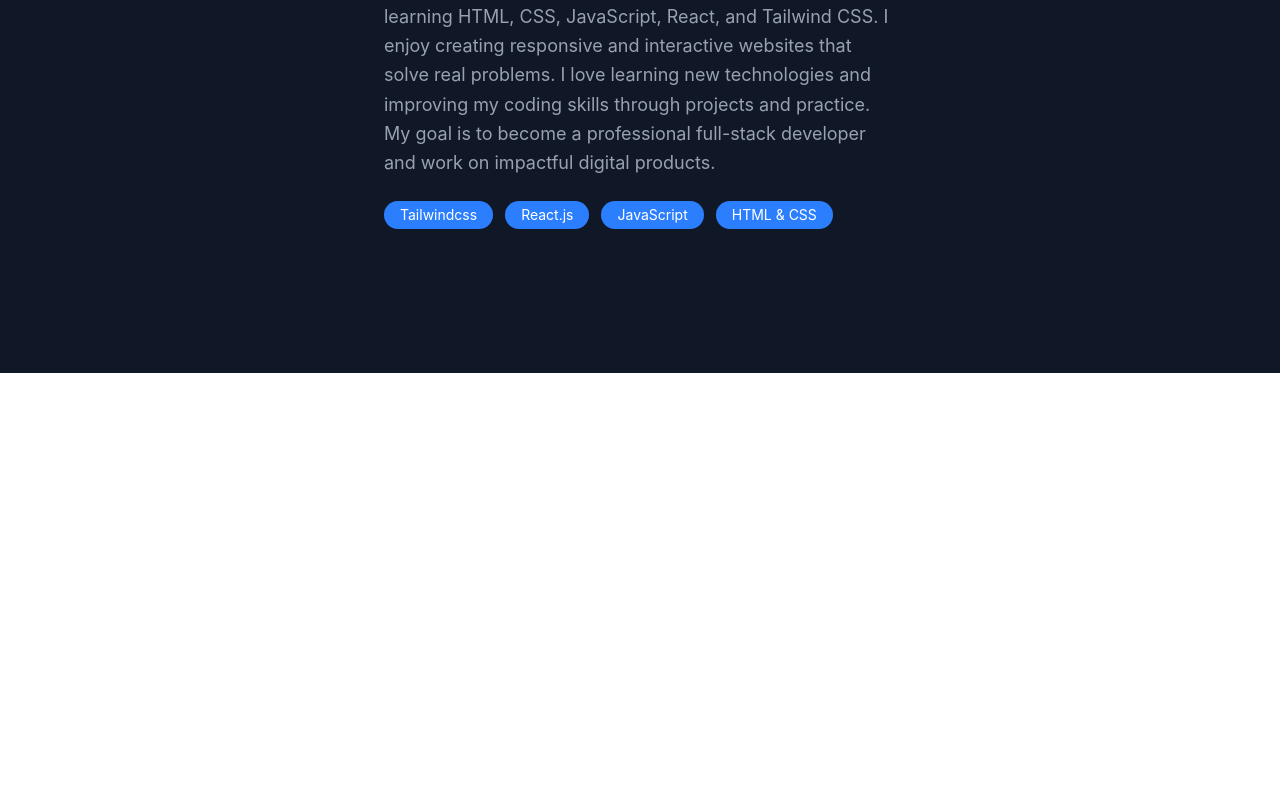
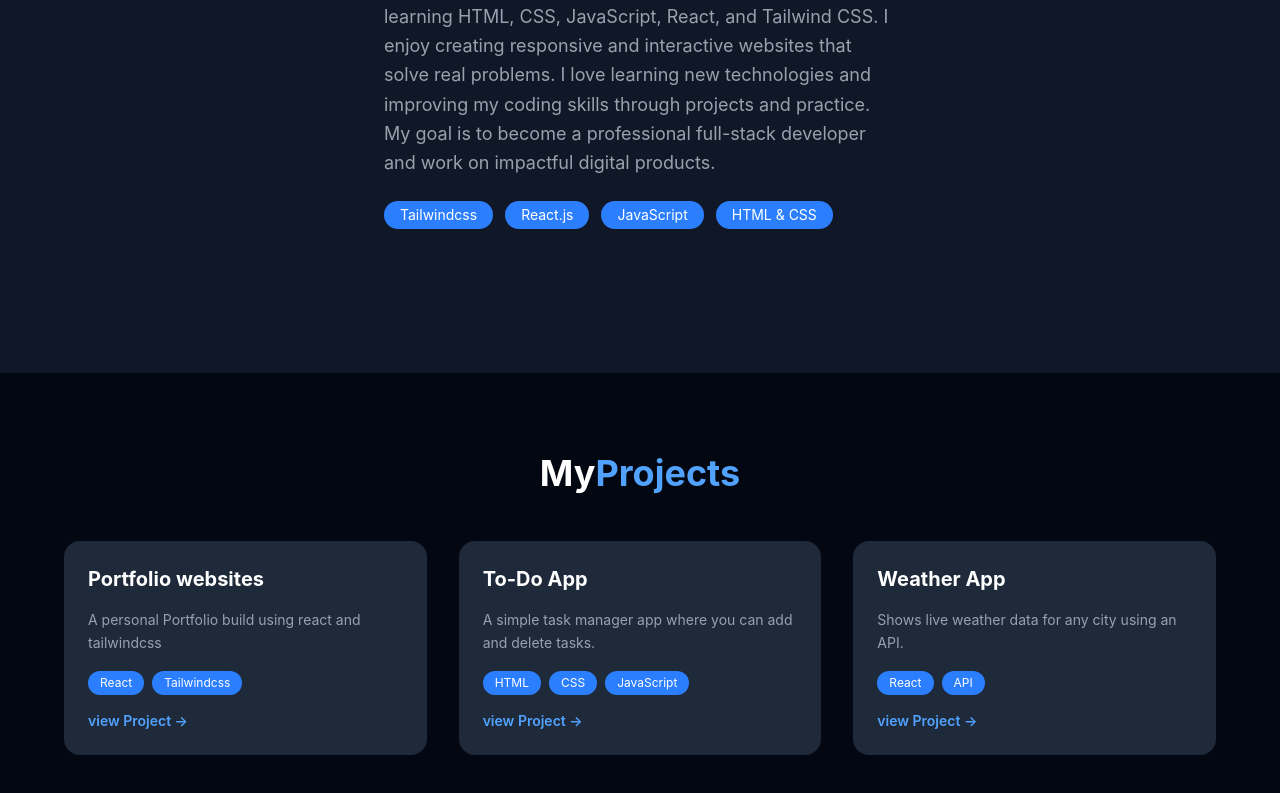
Before and after one commit to obriel25/official-portfolio, a React (Vite) app: page / in a window 1280 px wide. Shown: the part 1291-2084 px from the top of the page. Before the commit the page ends 1664 px from the top, so only its background shows below. Built offline with nearby package versions, Linux system fonts and the light colour scheme.

Commit message:
add project cards

```diff
--- a/src/components/About.jsx
+++ b/src/components/About.jsx
@@ -2,11 +2,11 @@ import photo from "../assets/aboutpic.png"
 
 const About = () => {
     return(
-        <section id="about" className="min-h-screen flex flex-col md:flex-row justify-center items-center  gap-12 px-8 py-20 bg-gray-900 text-white">
+        <section id="about" className="min-h-screen flex  flex-row justify-center items-center  gap-12 px-8 py-20 bg-gray-900 text-white">
 
             <div className="max-w-lg">
                  <h1 className="text-4xl font-bold mb-4">About <span className="text-blue-400">Me</span></h1>
-                <img src={photo} alt="Jefferson obriel" className="w-48 h-48 mb-2 rounded-full object-cover border-4 border-blue-400" />
+                <img src={photo} alt="Jefferson obriel" className="w-48 h-48 mb-2 rounded-full object-cover border-4 border-blue-400 shrink-0 " />
            <div>
              <p className="text-gray-400 text-lg leading-relaxed mb-6">
                 I am a student and aspiring web developer currently learning HTML, CSS, JavaScript, React, and Tailwind CSS.
--- a/src/components/Projects.jsx
+++ b/src/components/Projects.jsx
@@ -1,25 +1,48 @@
+const projects = [{
+    title: "Portfolio websites",
+    description:"A personal Portfolio build using react and tailwindcss",
+    tech: ["React", "Tailwindcss"],
+    link:"#"
+},
+{
+    title: "To-Do App",
+    description:"A simple task manager app where you can add and delete tasks.",
+    tech: ["HTML","CSS","JavaScript"],
+    link:"#"
+},
+{
+    title: "Weather App",
+    description:"Shows live weather data for any city using an API.",
+    tech: ["React","API"],
+    link:"#"
+}]
+
+
 const Project = () => {
-    return(
-        <div class="bg-neutral-primary-soft block max-w-sm border border-default rounded-base shadow-xs">
-    <a href="#">
-        <img class="rounded-t-base" src="/docs/images/blog/image-1.jpg" alt="" />
-    </a>
-    <div class="p-6 text-center">
-        <span class="inline-flex items-center bg-brand-softer border border-brand-subtle text-fg-brand-strong text-xs font-medium px-1.5 py-0.5 rounded-sm">
-            <svg class="w-3 h-3 me-1" aria-hidden="true" xmlns="http://www.w3.org/2000/svg" width="24" height="24" fill="none" viewBox="0 0 24 24"><path stroke="currentColor" stroke-linecap="round" stroke-linejoin="round" stroke-width="2" d="M18.122 17.645a7.185 7.185 0 0 1-2.656 2.495 7.06 7.06 0 0 1-3.52.853 6.617 6.617 0 0 1-3.306-.718 6.73 6.73 0 0 1-2.54-2.266c-2.672-4.57.287-8.846.887-9.668A4.448 4.448 0 0 0 8.07 6.31 4.49 4.49 0 0 0 7.997 4c1.284.965 6.43 3.258 5.525 10.631 1.496-1.136 2.7-3.046 2.846-6.216 1.43 1.061 3.985 5.462 1.754 9.23Z"/></svg>
-            Trending
-        </span>
-        <a href="#">
-            <h5 class="mt-3 mb-6 text-2xl font-semibold tracking-tight text-heading">Streamlining your design process today.</h5>
-        </a>
-        <a href="#" class="inline-flex items-center text-white bg-brand box-border border border-transparent hover:bg-brand-strong focus:ring-4 focus:ring-brand-medium shadow-xs font-medium leading-5 rounded-base text-sm px-4 py-2.5 focus:outline-none">
-            Read more
-            <svg class="w-4 h-4 ms-1.5 rtl:rotate-180 -me-0.5" aria-hidden="true" xmlns="http://www.w3.org/2000/svg" width="24" height="24" fill="none" viewBox="0 0 24 24"><path stroke="currentColor" stroke-linecap="round" stroke-linejoin="round" stroke-width="2" d="M19 12H5m14 0-4 4m4-4-4-4"/></svg>
-        </a>
-    </div>
-</div>
-    )
+   return(
+    <section id="projects" className="min-h-screen px-8 py-20 bg-gray-950 text-white">
+        <h2 className="text-4xl font-bold text-center mb-12">
+            My<span className="text-blue-400">Projects</span>
+        </h2>
+        <div className="grid grid-cols-1 md:grid-cols-2 lg:grid-cols-3 gap-8 max-w-6xl mx-auto">
+            {projects.map((project,index)=>(
+                <div key={index} className="bg-gray-800 rounded-2xl p-6 flex flex-col gap-4 hover:scale-105 transition duration-300">
+                    <h3 className="text-xl font-bold text-white">{project.title}</h3>
+                    <p className="text-gray-400 text-sm leading-relaxed">{project.description}</p>
+                    <div className="flex flex-wrap gap-2">
+                        {project.tech.map((item,i)=> (
+                            <span key={i} className="bg-blue-500 text-white text-xs px-3 py-1 rounded-full">
+                                {item}
+                            </span>
+                        ))}
+                    </div>
+                    <a href={project.link} className="mt-auto text-blue-400 hover:text-blue-300 text-sm font-semibold"> view Project →</a>
 
+                </div>
+            ))}
+        </div>
+    </section>
+   )
 }
 
 export default Project;
--- a/src/main.jsx
+++ b/src/main.jsx
@@ -4,12 +4,14 @@ import './index.css'
 import Navbar from './components/Navbar'
 import Hero from './components/Hero'
 import About from './components/About'
-
+import project from "./components/Projects"
+import Project from './components/Projects'
 
 createRoot(document.getElementById('root')).render(
   <StrictMode>
     <Hero/>
     <Navbar />
     <About />
+    <Project />
   </StrictMode>,
 )
```
